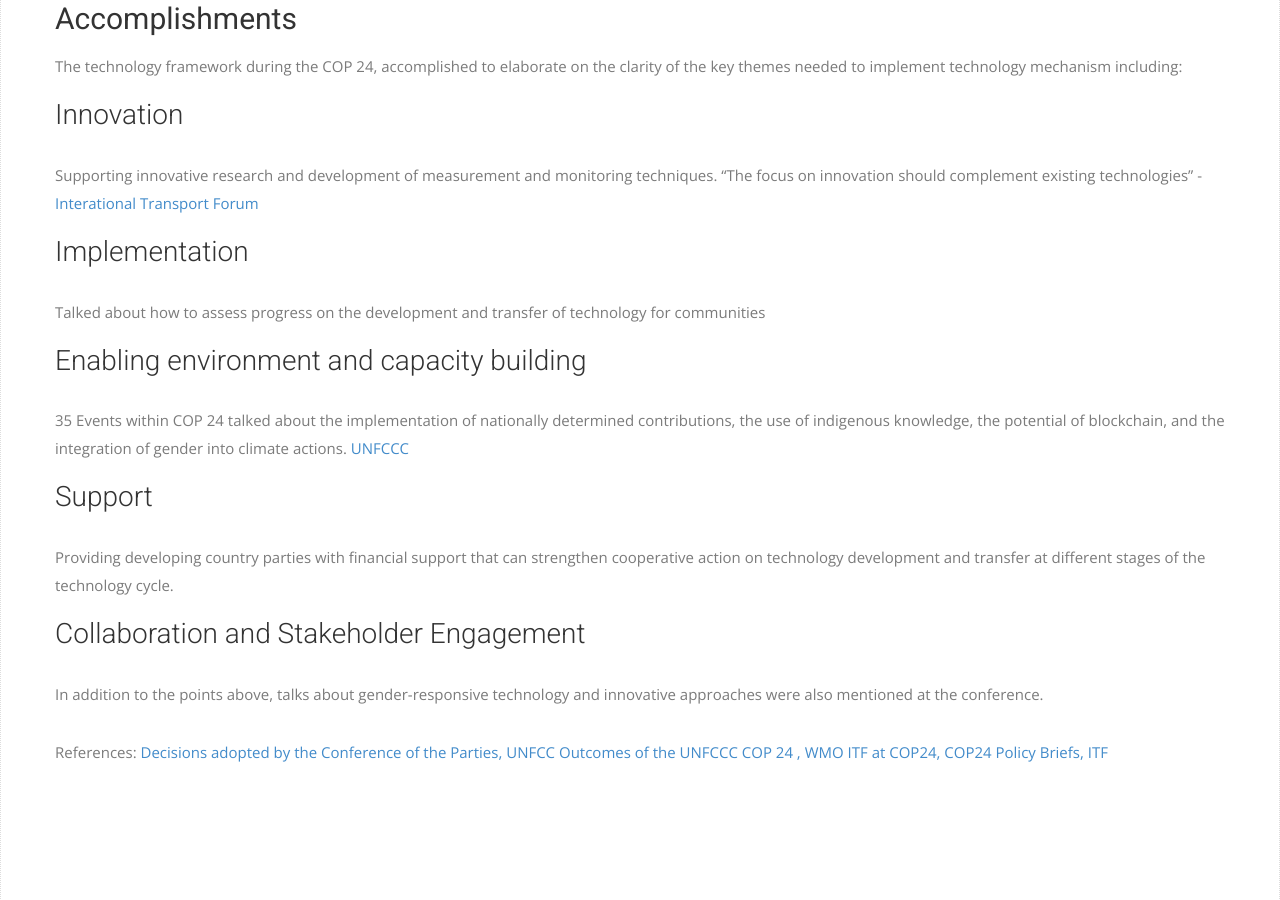
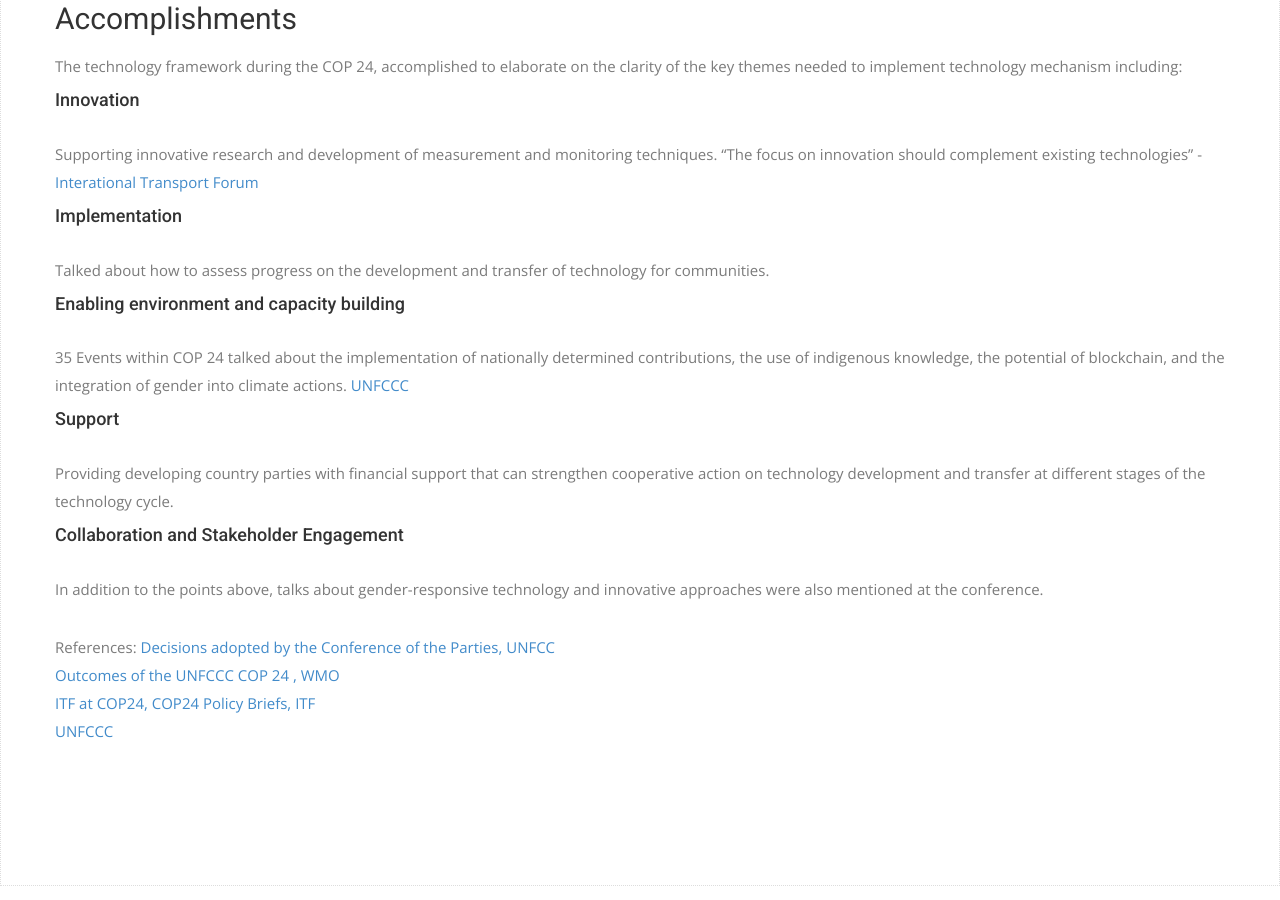
Before and after one commit to morutkin/morutkin.github.io, a Jekyll site: the page built from _posts/2019-09-30-new-post.md, in a window 1280 px wide and 900 px high, scrolled down 1867 px. Built offline with Jekyll 4.4.1, drawn with Linux system fonts in a browser that asks for light colours; nearby versions of some CDN libraries; some web fonts are replaced.

Commit message:
Update 2019-09-30-new-post.md

```diff
--- a/_posts/2019-09-30-new-post.md
+++ b/_posts/2019-09-30-new-post.md
@@ -24,27 +24,29 @@ The technology framework helps to support the technology mechanism made under th
 The technology framework during the COP 24, accomplished to elaborate on the clarity of the key themes needed to implement technology mechanism including:
 
 
-### Innovation
+#### Innovation
 Supporting innovative research and development of measurement and monitoring techniques. "The focus on innovation should complement existing technologies" -
 [Interational Transport Forum][itf]
 
-### Implementation
-Talked about how to assess progress on the development and transfer of technology for communities
+#### Implementation
+Talked about how to assess progress on the development and transfer of technology for communities.
 
-### Enabling environment and capacity building
+#### Enabling environment and capacity building
  35 Events within COP 24 talked about the implementation of nationally determined contributions, the use of indigenous knowledge, the potential of blockchain, and the integration of gender into climate actions. [UNFCCC][unfcccc]
 
-### Support
+#### Support
 Providing developing country parties with financial support that can strengthen cooperative action on technology development and transfer at different stages of the technology cycle.
 
-### Collaboration and Stakeholder Engagement
+#### Collaboration and Stakeholder Engagement
 
 In addition to the points above, talks about gender-responsive technology and innovative approaches were also mentioned at the conference.
 
 References:
-[Decisions adopted by the Conference of the Parties, UNFCC][ccc]
-[Outcomes of the UNFCCC COP 24 , WMO][wmo]
-[ITF at COP24, COP24 Policy Briefs, ITF][itf]
+[Decisions adopted by the Conference of the Parties, UNFCC][ccc] <br>
+[Outcomes of the UNFCCC COP 24 , WMO][wmo] <br>
+[ITF at COP24, COP24 Policy Briefs, ITF][itf] <br>
+[UNFCCC][unfcccc]
+
 
 [wmo]: https://www.wmo.int/edistrib_exped/grp_prs/_en/ 02151-2019-CLW-CLPA-CCA-UNFCCC-COP24-3rd_en.pdf
 [ccc]: https://unfccc.int/sites/default/files/resource/cp2018_10_add2_advance.pdf#page=3
```
